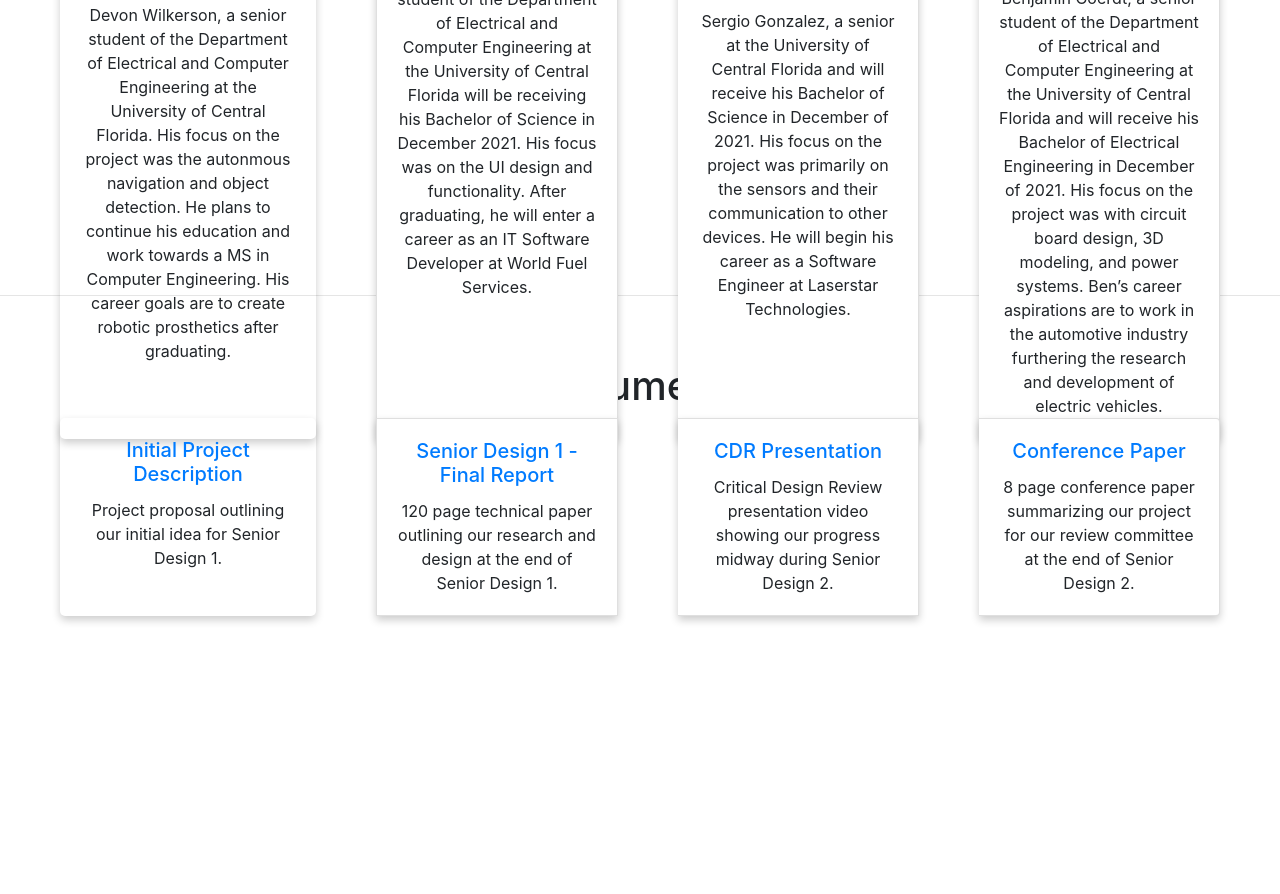
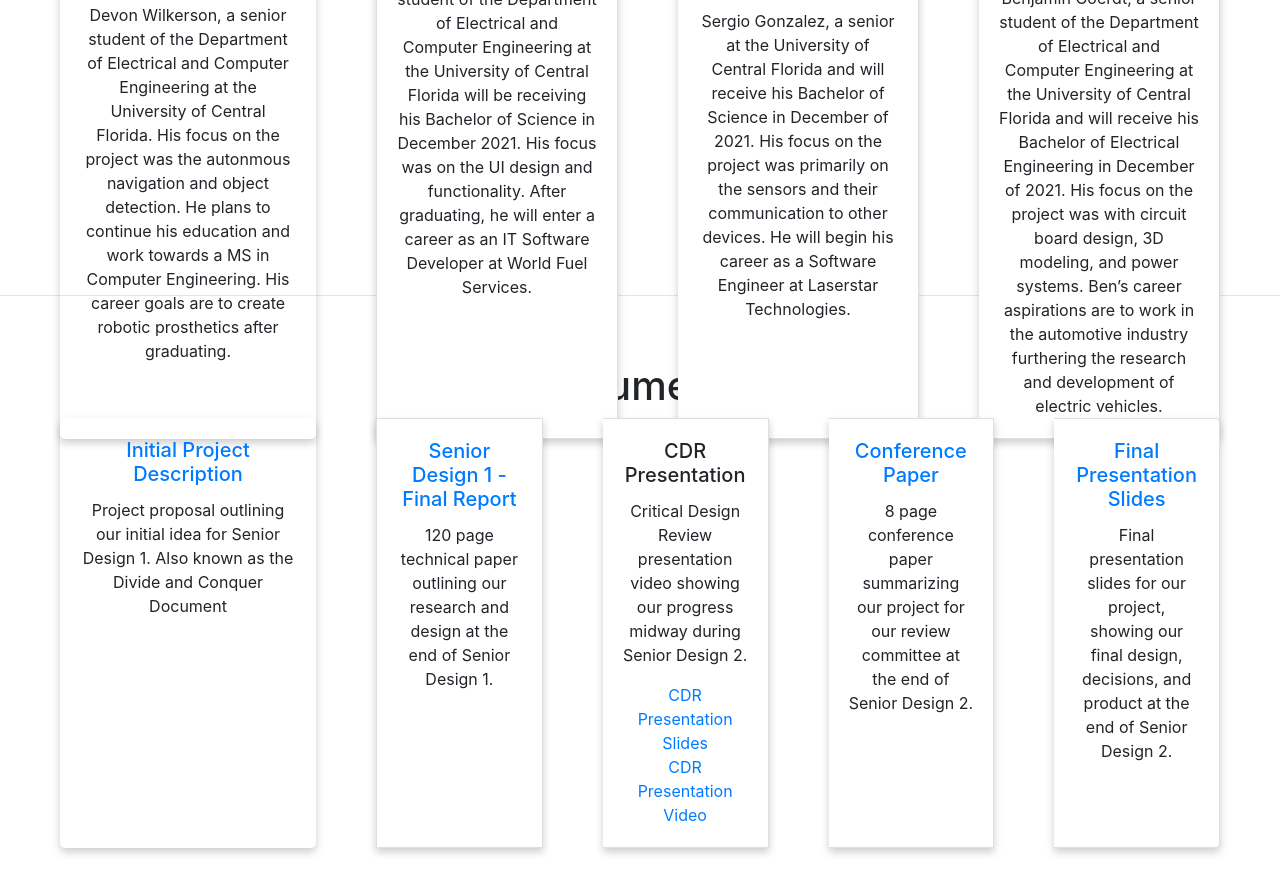
Before and after one commit to Chapanata/Group12-Website, a plain HTML site: page index.html in a window 1280 px wide. Shown: the part 1624-2518 px from the top of the page. Drawn offline with nearby package versions, Linux system fonts and the light colour scheme.

Commit message:
Added slides to download

```diff
--- a/index.html
+++ b/index.html
@@ -156,7 +156,7 @@
           <div class="card1">
             <div class="card-body">
               <h5 class="card-title"><a href="Documents/Senior Design 1 - Initial Project Document.pdf" target="_blank">Initial Project Description</a></h5>
-              <p class="card-text">Project proposal outlining our initial idea for Senior Design 1.</p>
+              <p class="card-text">Project proposal outlining our initial idea for Senior Design 1. Also known as the Divide and Conquer Document</p>
             </div>
           </div>
           <div class="card">
@@ -167,8 +167,11 @@
           </div>
           <div class="card">
             <div class="card-body">
-              <h5 class="card-title"><a href="https://www.youtube.com/watch?v=IxQhYfvORBQ" target="_blank">CDR Presentation</a></h5>
+              <h5 class="card-title">CDR Presentation</h5>
               <p class="card-text">Critical Design Review presentation video showing our progress midway during Senior Design 2.</p>
+              <a href="https://docs.google.com/presentation/d/1FD0HAoPYB8ORdBpM2HArxm5tmPWa189CPczKpDqEm_Y/edit?usp=sharing" target="_blank">CDR Presentation Slides</a>
+              <br>
+              <a href="https://www.youtube.com/watch?v=IxQhYfvORBQ" target="_blank">CDR Presentation Video</a>
             </div>
           </div>
           <div class="card">
@@ -177,6 +180,12 @@
               <p class="card-text">8 page conference paper summarizing our project for our review committee at the end of Senior Design 2.</p>
             </div>
           </div>
+          <div class="card">
+            <div class="card-body">
+              <h5 class="card-title"><a href="Documents/Final Presentation.pptx" target="_blank">Final Presentation Slides</a></h5>
+              <p class="card-text">Final presentation slides for our project, showing our final design, decisions, and product at the end of Senior Design 2.</p>
+            </div>
+          </div>
         </div>
         </ul>
       </div>
```
Also changed, not shown: 1 other file.
